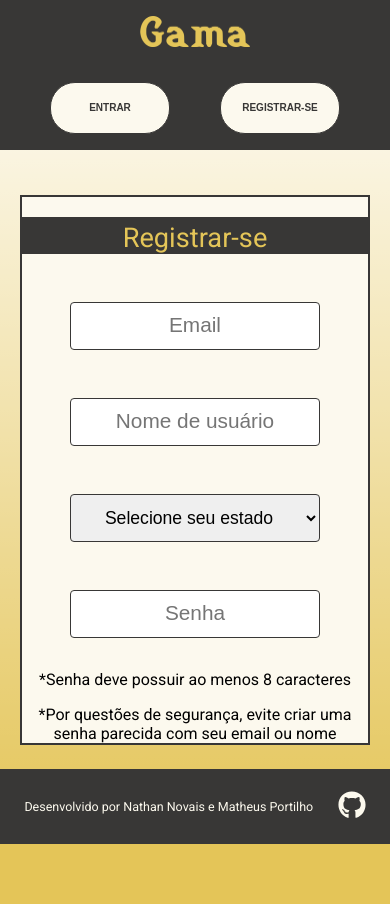
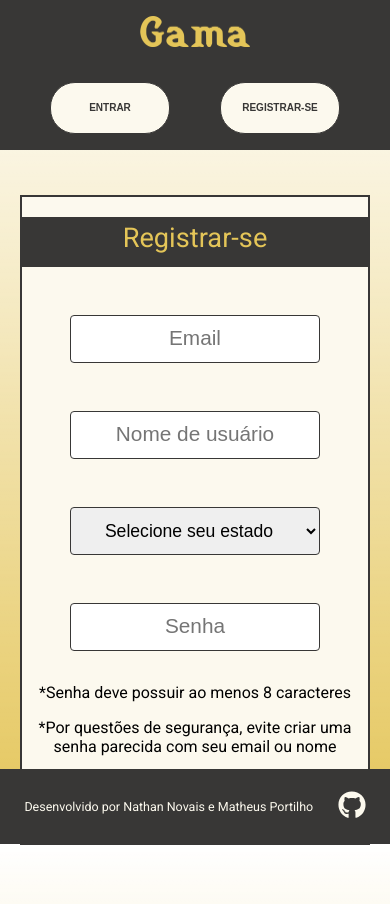
Before and after one commit to NathanNNB/Masterchef, a Next.js app in the folder web/gama/: page /signup in a window 390 px wide. Shown: the top 904 px of the page. Before the commit the page ends 844 px from the top, so only its background shows below. Built offline with nearby package versions, Linux system fonts and the light colour scheme; no server answers.

Commit message:
Update styles.module.scss

```diff
--- a/web/gama/components/signup/styles.module.scss
+++ b/web/gama/components/signup/styles.module.scss
@@ -11,14 +11,14 @@
 
   @media (max-width: 840px){
     width: 500px;
-    height: 550px;
+    height: 650px;
 
   }
 
   @media (max-width: 520px){
     margin-top: 45px;
     width: 350px;
-    height: 550px;
+    height: 650px;
 
   }
 
```
